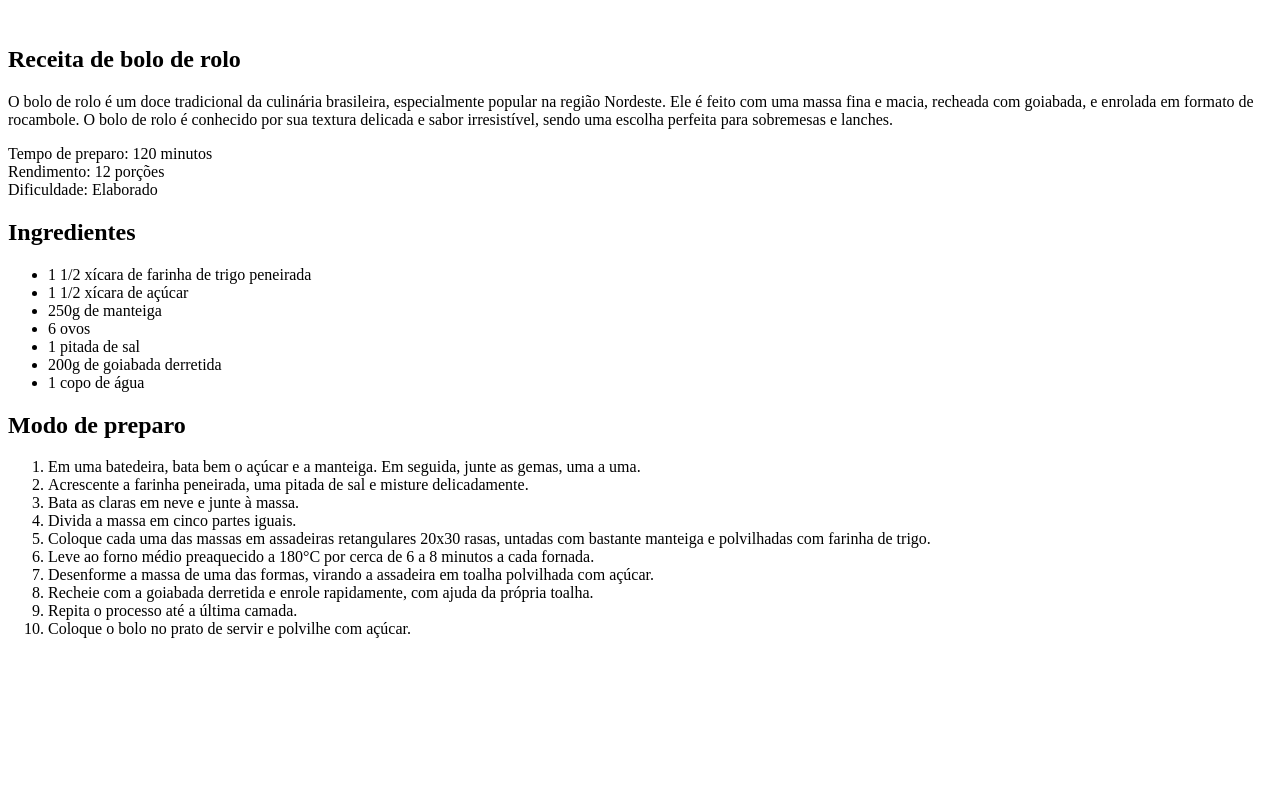
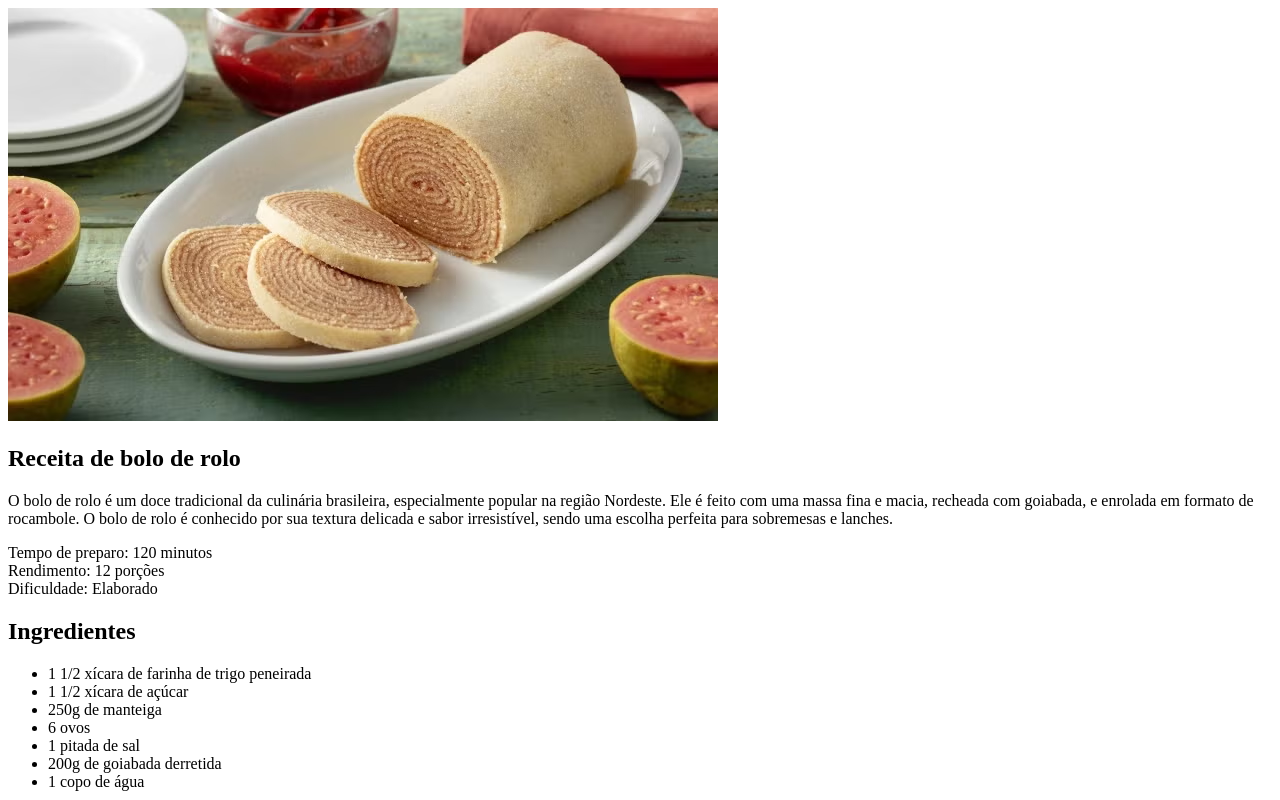
Before and after one commit to rafaeldamacena/pagina_de_receita, a plain HTML site: page index.html in a window 1280 px wide. Shown: the top 800 px of the page. Drawn offline with Linux system fonts and the light colour scheme.

Commit message:
main image

```diff
--- a/index.html
+++ b/index.html
@@ -7,7 +7,7 @@
 </head>
 <body>
     <div id="page">
-        <img src="" alt="">
+        <img src="/assets/bolo1.avif" alt="">
         <main>
             <section id="about">
                 <h1>Receita de bolo de rolo</h1>
```
Also changed, not shown: assets/bolo1.avif (added), assets/bolo2.avif (added), assets/bolo3.avif (added).
